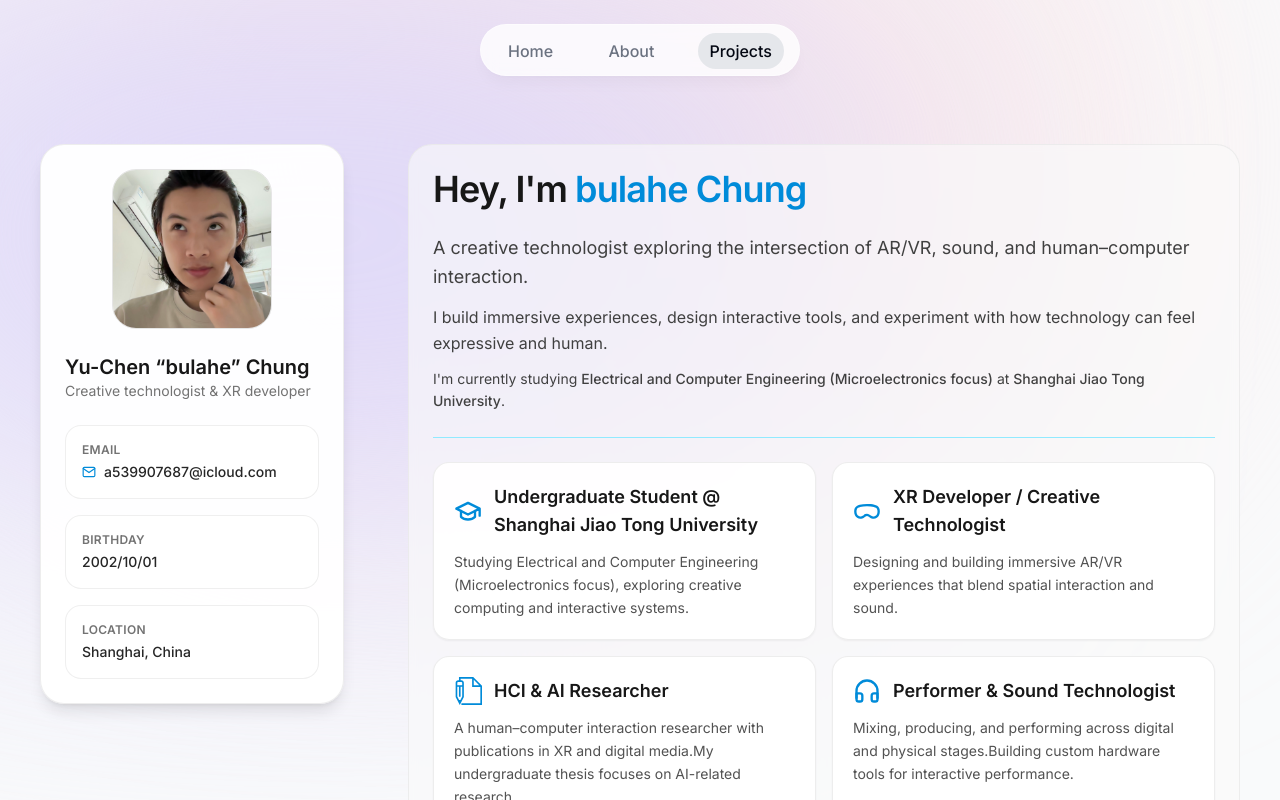
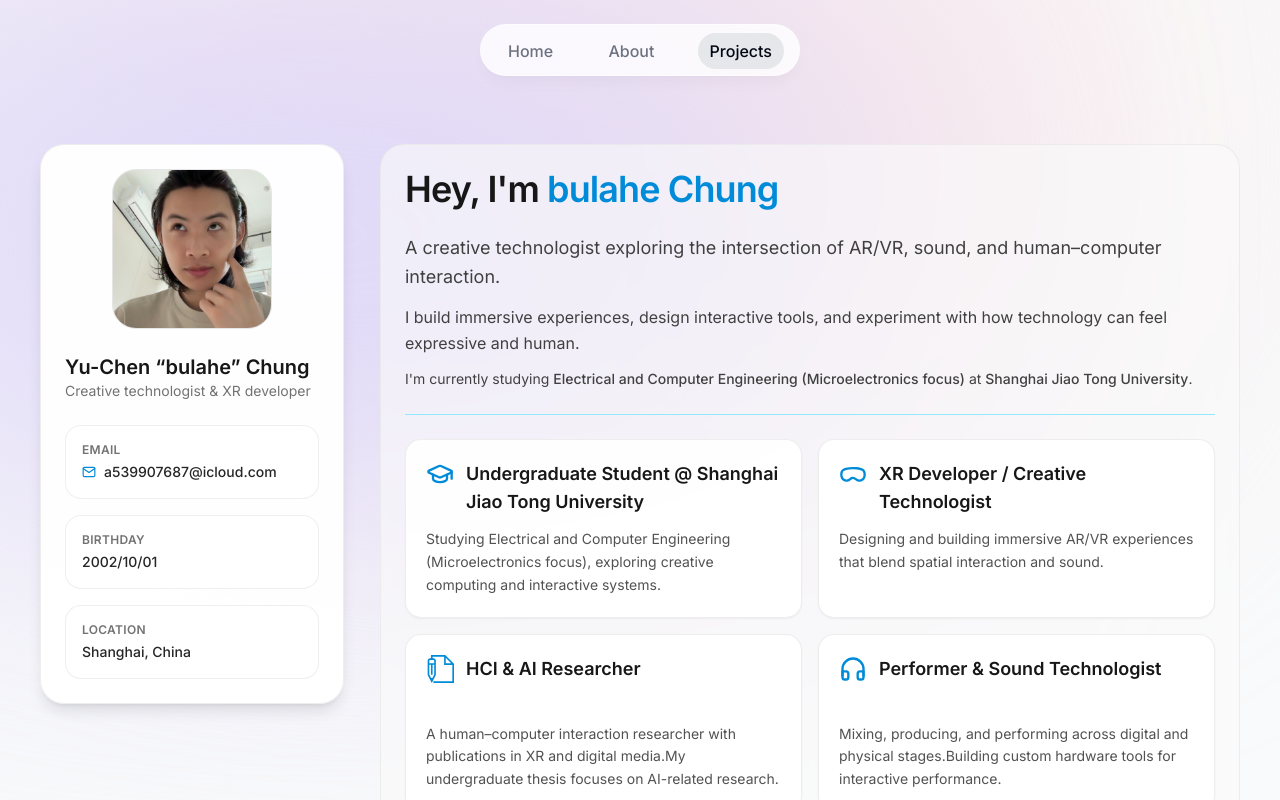
Before and after one commit to bulahe/portfolio-web, a Next.js app: page / in a window 1280 px wide. Shown: the top 800 px of the page. Built offline with nearby package versions, Linux system fonts and the light colour scheme.

Commit message:
2nd intro refinement

```diff
--- a/components/intro.tsx
+++ b/components/intro.tsx
@@ -72,12 +72,12 @@ export default function Intro() {
       className="scroll-mt-[100rem]"
       style={brandVarStyles}
     >
-      <div className="mx-auto flex w-full max-w-7xl flex-col gap-12 px-6 md:flex-row md:items-start md:gap-16">
+      <div className="mx-auto flex w-full max-w-7xl flex-col gap-3 px-0 sm:px-6 md:flex-row md:items-start md:gap-9">
         <motion.aside
           initial={{ opacity: 0 }}
           animate={{ opacity: 1 }}
           transition={{ ease: "easeOut", duration: 0.4, delay: 0.1 }}
-          className="flex w-full max-w-md flex-col items-start -mt-24 md:mt-0 md:w-[19rem] md:max-w-none md:flex-none md:self-start md:sticky md:top-24 md:items-stretch"
+          className="flex w-full flex-col items-start -mt-24 md:mt-0 md:w-[19rem] md:flex-none md:self-start md:sticky md:top-24 md:items-stretch"
         >
           <div className="w-full rounded-3xl border border-neutral-200/70 bg-white/95 p-5 shadow-lg dark:border-neutral-800/60 dark:bg-neutral-900/80 md:hidden">
             <div className="flex items-center gap-4">
@@ -196,8 +196,8 @@ export default function Intro() {
                     transition={{ ease: "easeOut", duration: 0.4, delay: 0.55 + index * 0.05 }}
                     className="flex h-full flex-col gap-3 rounded-2xl border border-neutral-200/70 bg-white/90 p-5 shadow-sm transition hover:-translate-y-1 hover:shadow-md dark:border-neutral-800/70 dark:bg-neutral-900/70"
                   >
-                    <div className="flex items-center gap-3">
-                      <div className="flex items-center justify-center text-neutral-700 dark:text-neutral-200">
+                    <div className="flex min-h-[3.5rem] items-start gap-3">
+                      <div className="flex items-start justify-center text-neutral-700 dark:text-neutral-200">
                         {item.icon}
                       </div>
                       <h2 className="flex-1 text-lg font-semibold text-neutral-900 dark:text-white">
--- a/package.json
+++ b/package.json
@@ -21,7 +21,7 @@
     "postcss": "8.4.27",
     "react": "18.2.0",
     "react-dom": "18.2.0",
-    "react-icons": "^4.10.1",
+    "react-icons": "^5.5.0",
     "react-intersection-observer": "^9.16.0",
     "tailwindcss": "3.3.3",
     "typescript": "5.1.6"
```
Also changed, not shown: 1 other file (tests, documents, lock files or other folders).
